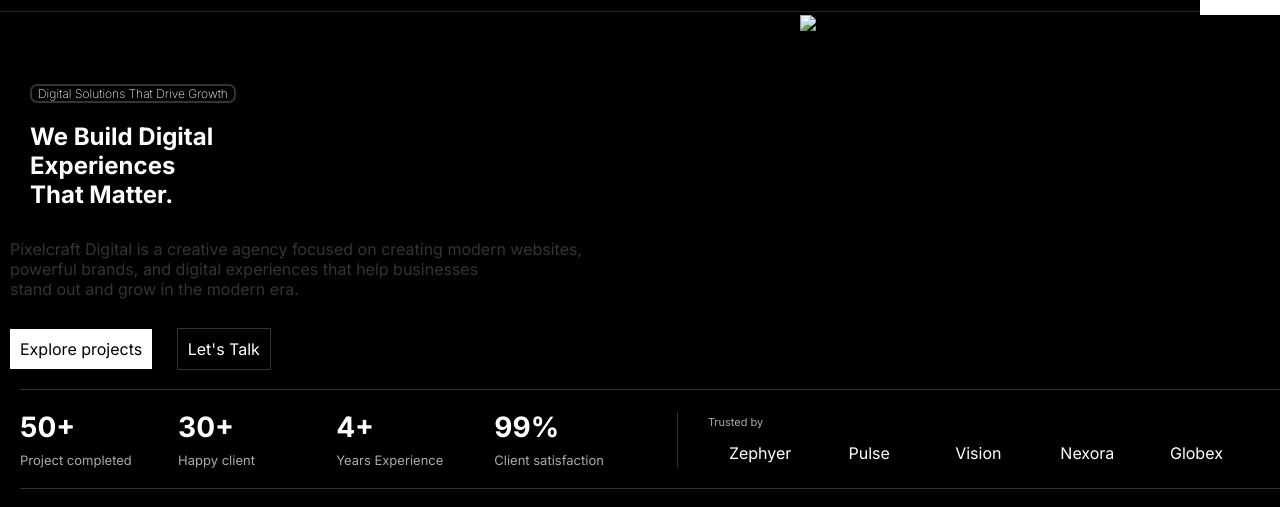
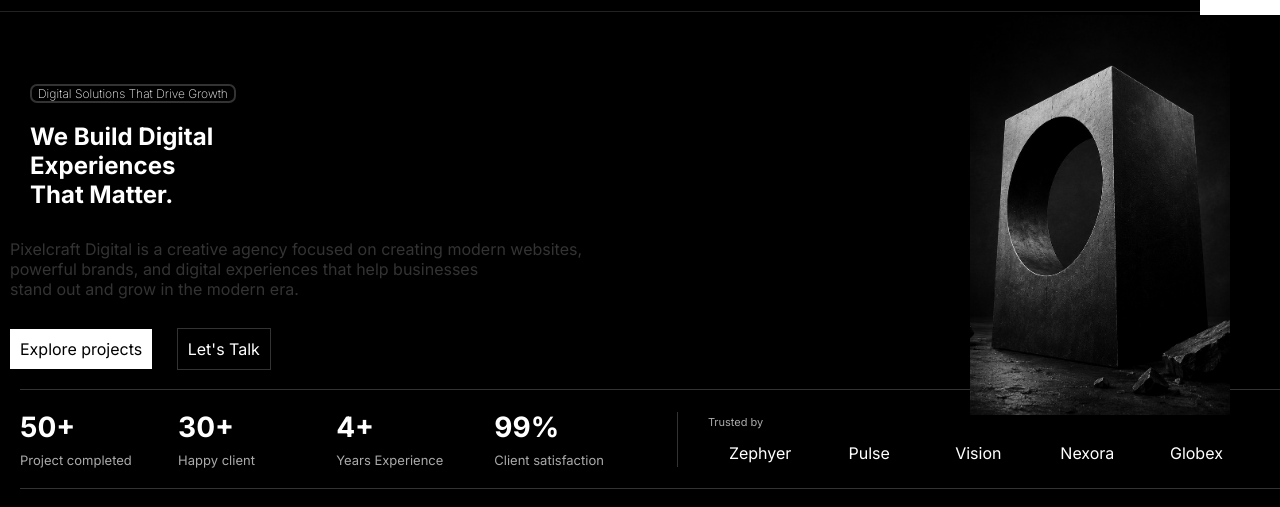
Before and after one commit to vishwasridhar/Pixel-craft-digital-agency, a plain HTML site: page index.html in a window 1280 px wide. Shown: the part 85-592 px from the top of the page. Drawn offline with Linux system fonts and the light colour scheme.

Commit message:
image path change

```diff
--- a/index.html
+++ b/index.html
@@ -30,7 +30,7 @@
       <div class="hero-section">
         <h1>We Build Digital <br>Experiences <br>That Matter.</h1>
         <p>Pixelcraft Digital is a creative agency focused on creating modern websites, <br>powerful brands, and digital experiences that help businesses <br>stand out and grow in the modern era.</p>
-        <img src="/project/pixelcart-digital/img/Digital Experiences That Matter (1) (1).png" alt="1">
+        <img src="img\Digital Experiences That Matter (1) (1).png" alt="1">
         <a href="#projects" class="h-btn">Explore projects</a>
         <a href="#contact" class="h-btn1">Let's Talk</a>
       </div>
```
